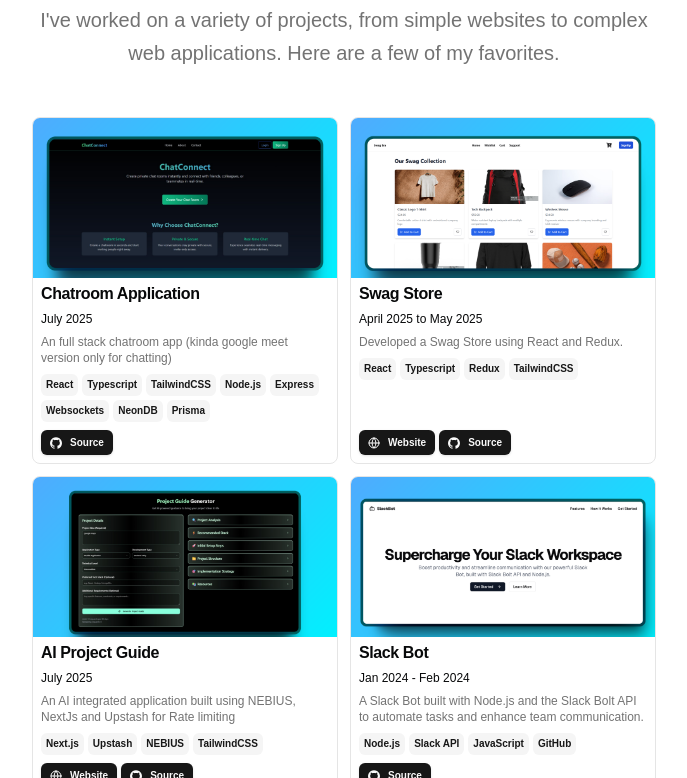
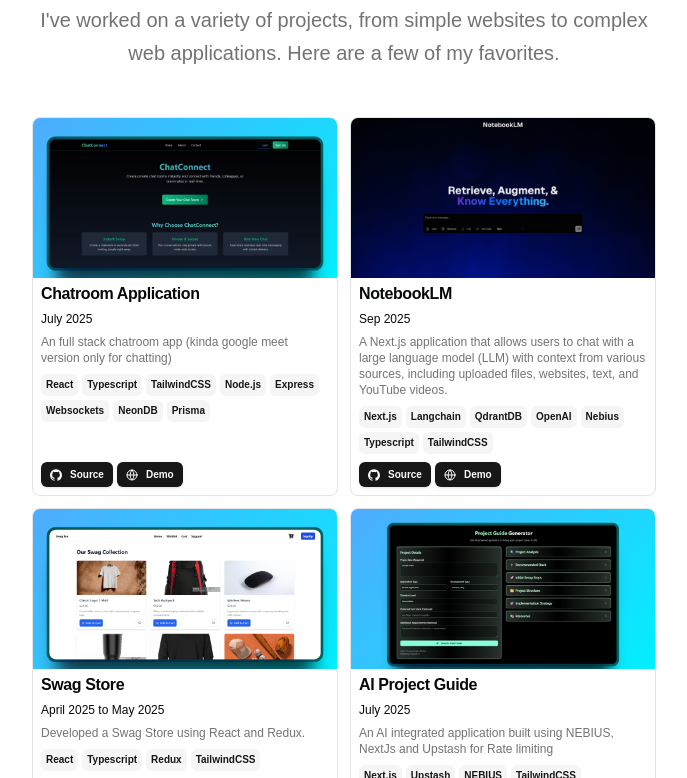
Before and after one commit to OlibhiaGhosh/olibhia-portfolio, a Next.js app: page / in a window 1280 px wide. Shown: the part 962-1740 px from the top of the page, without its empty margins (296-983 px from the left). Built offline with nearby package versions, Linux system fonts and the light colour scheme.

Commit message:
Updated NotebookLM project

```diff
--- a/src/data/resume.tsx
+++ b/src/data/resume.tsx
@@ -135,8 +135,44 @@ export const DATA = {
           href: "https://github.com/OlibhiaGhosh/Chatroom",
           icon: <Icons.github className="size-3" />,
         },
+        {
+          type: "Demo",
+          href: "https://youtu.be/LTbuICvgpNA?si=D4KW01_VRrgIC1Co",
+          icon: <Icons.globe className="size-3" />,
+        },
       ],
       image: "/project-1.png",
+      video: "",
+    },
+    {
+      title: "NotebookLM",
+      href: "https://github.com/OlibhiaGhosh/NotebookLM",
+      dates: "Sep 2025",
+      active: true,
+      description:
+        "A Next.js application that allows users to chat with a large language model (LLM) with context from various sources, including uploaded files, websites, text, and YouTube videos.",
+      technologies: [
+        "Next.js",
+        "Langchain",
+        "QdrantDB",
+        "OpenAI",
+        "Nebius",
+        "Typescript",
+        "TailwindCSS",
+      ],
+      links: [
+        {
+          type: "Source",
+          href: "https://github.com/OlibhiaGhosh/NotebookLM",
+          icon: <Icons.github className="size-3" />,
+        },
+        {
+          type: "Demo",
+          href: "https://youtu.be/-jfrHNcel-M?si=D8DUpZqk-z_j2Jm1",
+          icon: <Icons.globe className="size-3" />,
+        },
+      ],
+      image: "/project-6.jpg",
       video: "",
     },
     {
@@ -166,13 +202,9 @@ export const DATA = {
       href: "https://ai-project-guide-pv6fmz6je-olibhia-ghoshs-projects.vercel.app/",
       dates: "July 2025",
       active: true,
-      description: " An AI integrated application built using NEBIUS, NextJs and Upstash for Rate limiting",
-      technologies: [
-        "Next.js",
-        "Upstash",
-        "NEBIUS",
-        "TailwindCSS",
-      ],
+      description:
+        " An AI integrated application built using NEBIUS, NextJs and Upstash for Rate limiting",
+      technologies: ["Next.js", "Upstash", "NEBIUS", "TailwindCSS"],
       links: [
         {
           type: "Website",
@@ -186,20 +218,16 @@ export const DATA = {
         },
       ],
       image: "/project-3.png",
-      video:"",
+      video: "",
     },
     {
       title: "Slack Bot",
       href: "https://github.com/OlibhiaGhosh/Slack-bot",
       dates: "Jan 2024 - Feb 2024",
       active: true,
-      description: "A Slack Bot built with Node.js and the Slack Bolt API to automate tasks and enhance team communication.",
-      technologies: [
-        "Node.js",
-        "Slack API",
-        "JavaScript",
-        "GitHub",
-      ],
+      description:
+        "A Slack Bot built with Node.js and the Slack Bolt API to automate tasks and enhance team communication.",
+      technologies: ["Node.js", "Slack API", "JavaScript", "GitHub"],
       links: [
         {
           type: "Source",
@@ -208,7 +236,7 @@ export const DATA = {
         },
       ],
       image: "/project-4.png",
-      video:"",
+      video: "",
     },
     {
       title: "Google Drive Integration",
@@ -217,12 +245,7 @@ export const DATA = {
       active: true,
       description:
         "Developed a Project using Google drive API to store and retrieve files.",
-      technologies: [
-        "Node.js",
-        "Google Drive API",
-        "JavaScript",
-        "GitHub",
-      ],
+      technologies: ["Node.js", "Google Drive API", "JavaScript", "GitHub"],
       links: [
         {
           type: "Source",
@@ -234,6 +257,5 @@ export const DATA = {
       video: "",
     },
   ],
-  hackathons: [
-  ],
+  hackathons: [],
 } as const;
```
Also changed, not shown: public/project-6.jpg (added).
